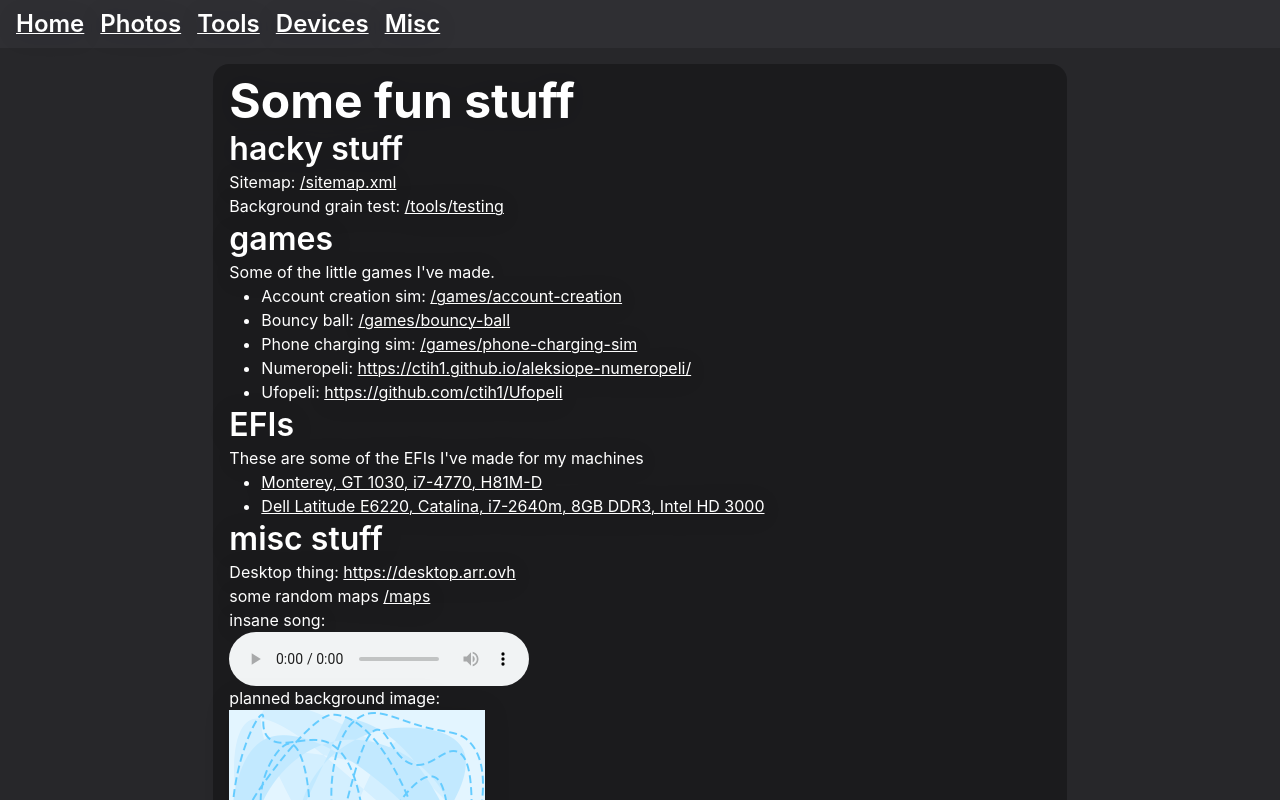
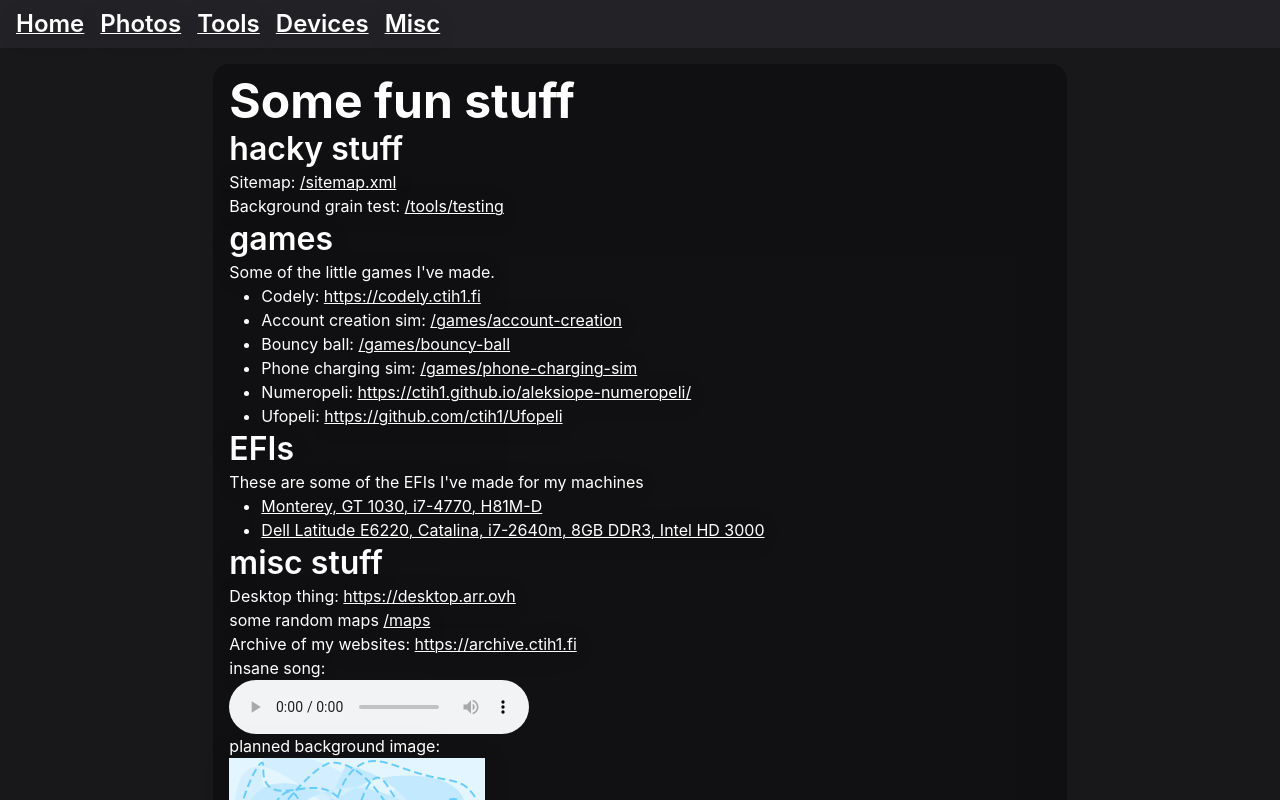
Before and after one commit to ctih1/gallery, a SvelteKit app: page /fun in a window 1280 px wide. Shown: the top 800 px of the page. Built offline with nearby package versions, Linux system fonts and the light colour scheme; a web font is replaced by a local one.

Commit message:
Updated body css and misc page

```diff
--- a/src/app.css
+++ b/src/app.css
@@ -102,7 +102,7 @@ body {
 }
 
 body {
-    background-color: var(--color-zinc-800);
+    background-color: var(--color-zinc-900);
     background-repeat: no-repeat;
     overflow-x: hidden;
 }
--- a/src/routes/fun/+page.svelte
+++ b/src/routes/fun/+page.svelte
@@ -14,6 +14,7 @@
 <h2>games</h2>
 <p>Some of the little games I've made.</p>
 <ul>
+    <li>Codely: {@render Link("https://codely.ctih1.fi")}</li>
     <li>Account creation sim: {@render Link("/games/account-creation")}</li>
     <li>Bouncy ball: {@render Link("/games/bouncy-ball")}</li>
     <li>Phone charging sim: {@render Link("/games/phone-charging-sim")}</li>
@@ -38,6 +39,7 @@
 <h2>misc stuff</h2>
 <p>Desktop thing: {@render Link("https://desktop.arr.ovh")}</p>
 <p>some random maps {@render Link("/maps")}</p>
+<p>Archive of my websites: {@render Link("https://archive.ctih1.fi")}</p>
 <p>insane song:</p>
 <audio src="/misc/MU1_own_song.mp3" controls></audio>
 
```
